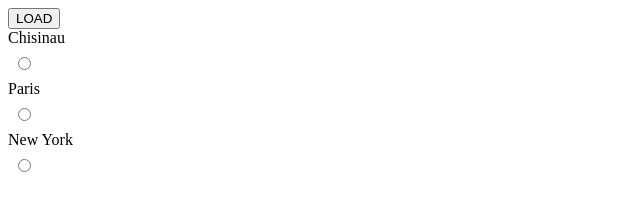
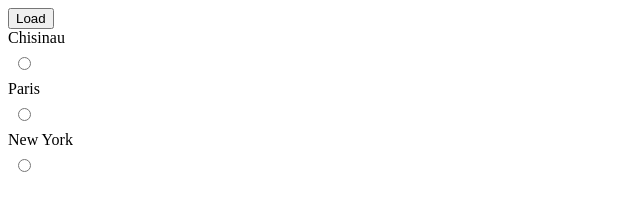
Before and after one commit to MitcovaKate/Ajax, a plain HTML site: page ajax-real-data/index.html in a window 1280 px wide. Shown: the full height of the page, 0-640 px from the left. Drawn offline with Linux system fonts and the light colour scheme.

Commit message:
Update index.html

```diff
--- a/ajax-real-data/index.html
+++ b/ajax-real-data/index.html
@@ -5,7 +5,8 @@
     <title>weather ajax example</title>
 </head>
 <body>
-   <button onclick="loadWeatherData()">LOAD</button>
+   <!-- <button onclick="loadWeatherData()">LOAD</button>  -->
+    <button id="start">Load</button>
    <div id="inputs"></div>
    <div class="weather"></div>
    <script src="main.js"></script>
```
